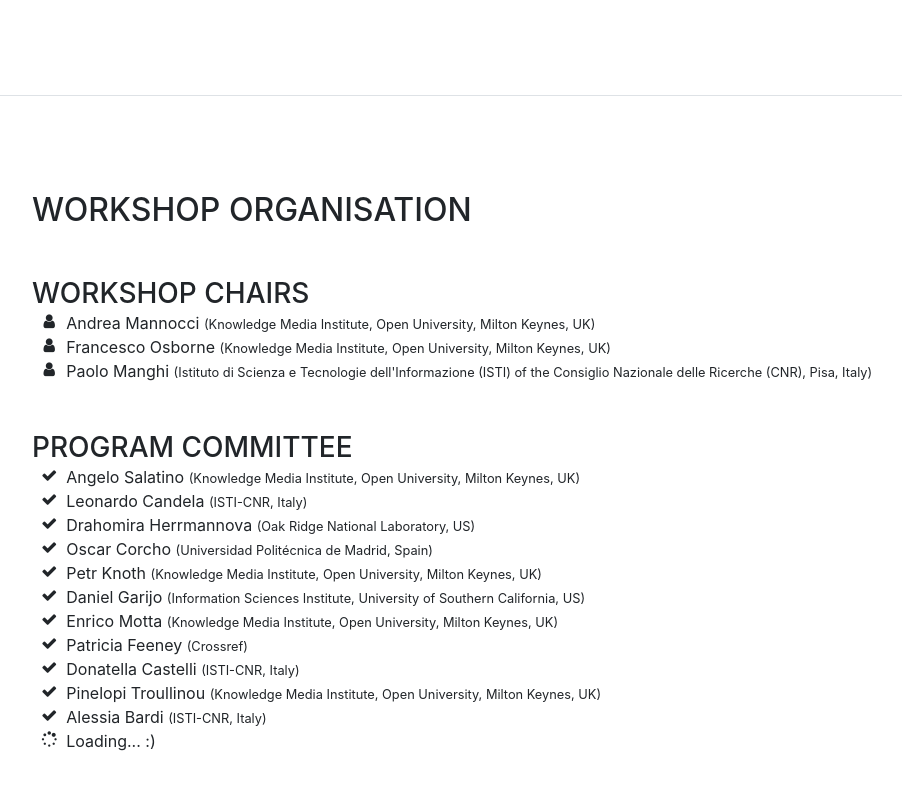
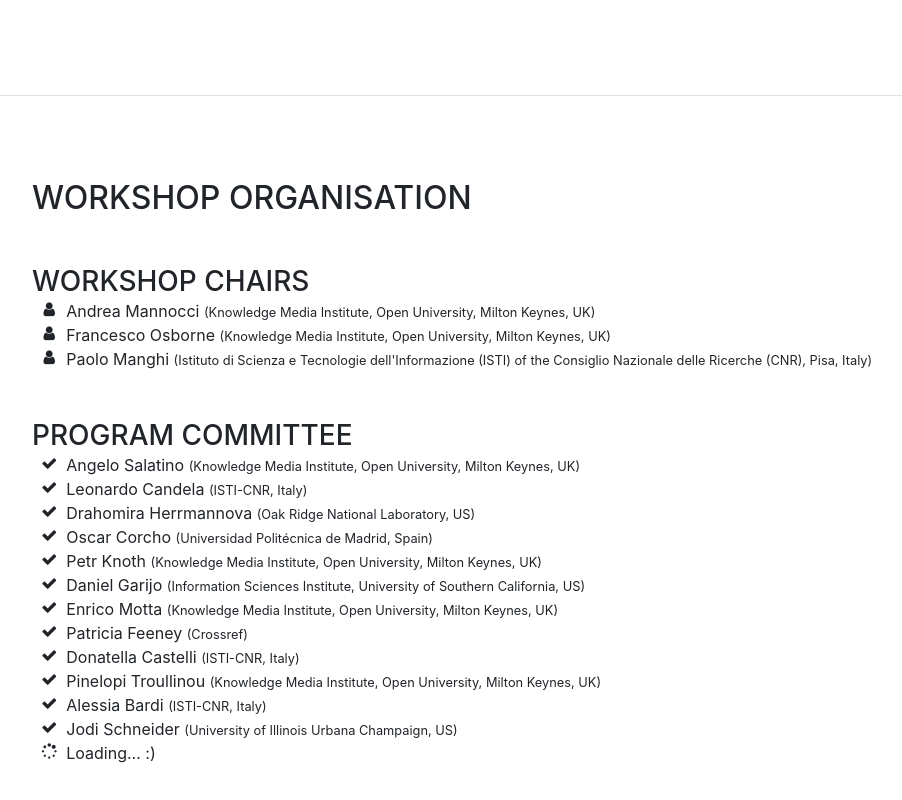
Before and after one commit to andremann/RefResh-2020, a website with bundled scripts: page index.html in a window 1280 px wide. Shown: the part 3415-4215 px from the top of the page, without its empty margins (288-1190 px from the left). Built offline with nearby package versions, Linux system fonts and the light colour scheme; a web font is replaced by a local one.

Commit message:
added PC members

```diff
--- a/index.html
+++ b/index.html
@@ -289,6 +289,10 @@
                     Alessia Bardi <small>(ISTI-CNR, Italy)</small>
                   </li>
                   <li>
+                    <i class="fa-li fa fa-check"></i>
+                    Jodi Schneider <small>(University of Illinois Urbana Champaign, US)</small>
+                  </li>
+                  <li>
                     <i class="fa-li fa fa-spinner"></i>
                     Loading... :)</li>
                 </ul>
```
